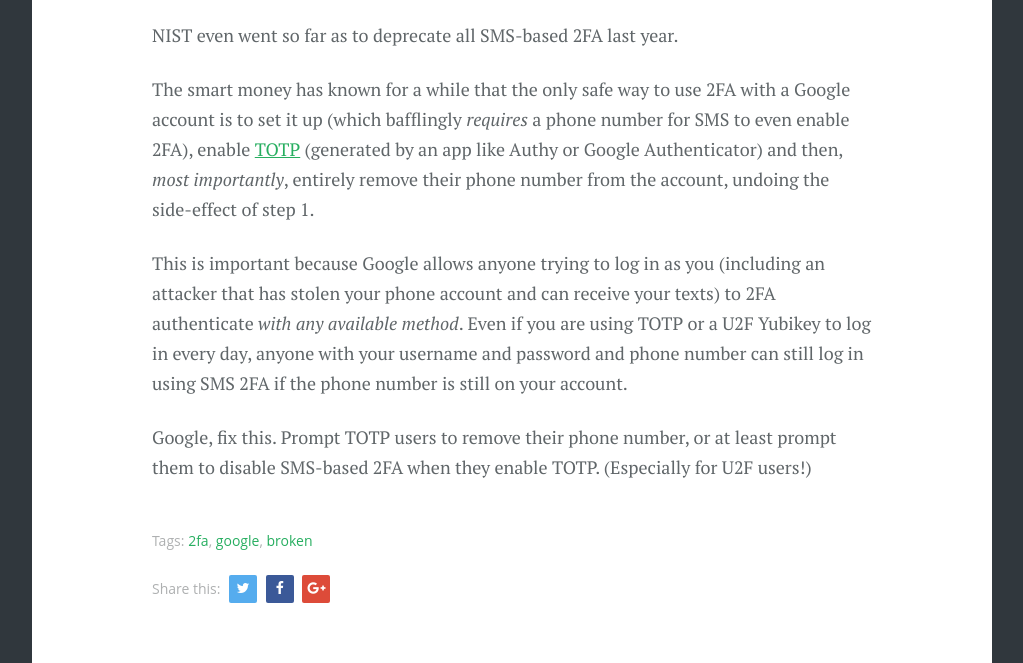
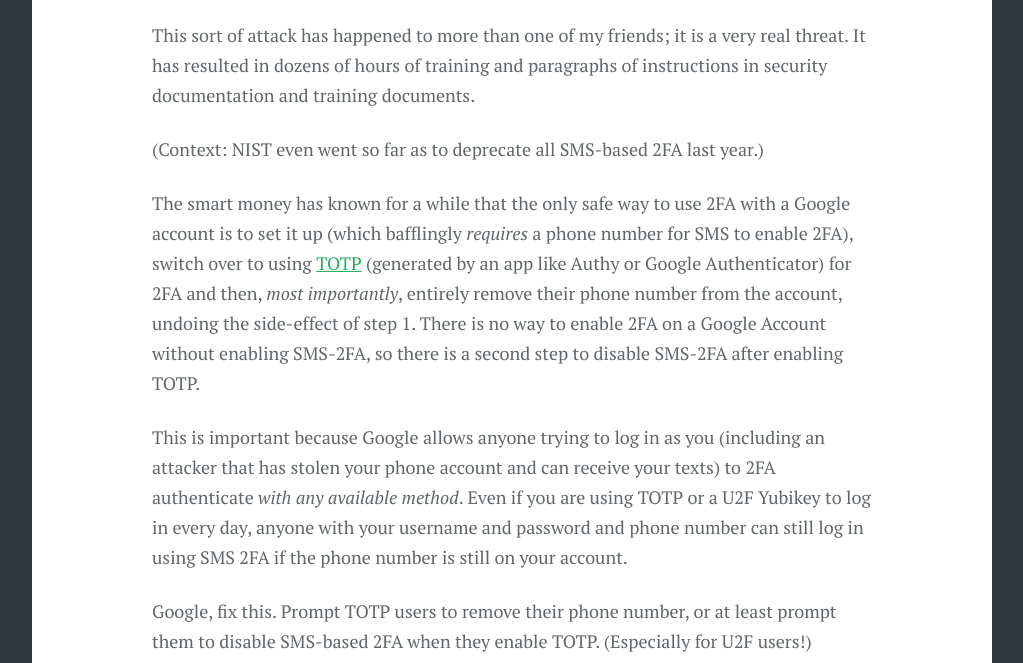
Before and after one commit to polygraphiae/blog, a Jekyll site: the page built from _posts/2018-10-08-google-2fa-desperately-needs-a-security-update.md, in a window 1280 px wide and 900 px high, scrolled down 1127 px, cut to the strip 237-900 px from the top of the window. Shown: the whole strip, without its empty margins (128-1151 px from the left). Built offline with Jekyll 4.4.1, drawn with Linux system fonts in a browser that asks for light colours; some web fonts are replaced.

Commit message:
edit post

```diff
--- a/_posts/2018-10-08-google-2fa-desperately-needs-a-security-update.md
+++ b/_posts/2018-10-08-google-2fa-desperately-needs-a-security-update.md
@@ -14,15 +14,22 @@ This is terrible, and Google can do better. (Usually, they do.)
 
 {% twitter https://twitter.com/zooko/status/1048999864535793665 %}
 
-NIST even went so far as to deprecate all SMS-based 2FA last year.
+This sort of attack has happened to more than one of my friends; it is a
+very real threat.  It has resulted in dozens of hours of training and
+paragraphs of instructions in security documentation and training documents.
+
+(Context: NIST even went so far as to deprecate all SMS-based 2FA last
+year.)
 
 The smart money has known for a while that the only safe way to use 2FA with
 a Google account is to set it up (which bafflingly *requires* a phone number
-for SMS to even enable 2FA), enable
+for SMS to enable 2FA), switch over to using
 [TOTP](https://en.wikipedia.org/wiki/Time-based_One-time_Password_algorithm)
-(generated by an app like Authy or Google Authenticator) and then, *most
+(generated by an app like Authy or Google Authenticator) for 2FA and then, *most
 importantly*, entirely remove their phone number from the account, undoing
-the side-effect of step 1.
+the side-effect of step 1.  There is no way to enable 2FA on a Google
+Account without enabling SMS-2FA, so there is a second step to disable
+SMS-2FA after enabling TOTP.
 
 This is important because Google allows anyone trying to log in as you
 (including an attacker that has stolen your phone account and can receive
```
